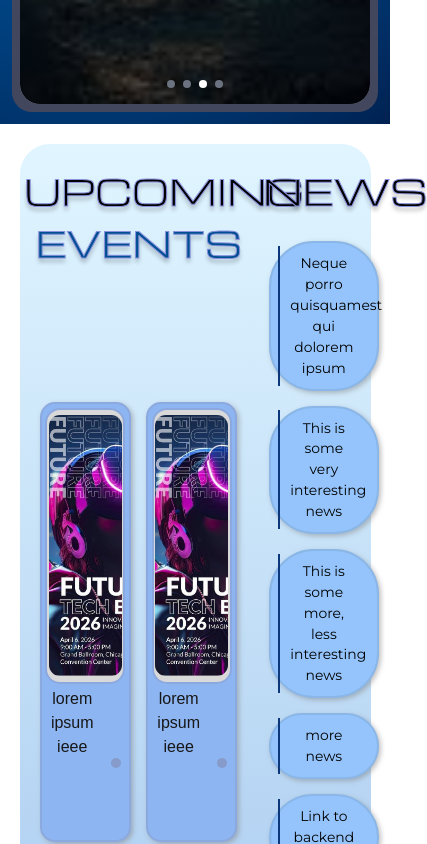
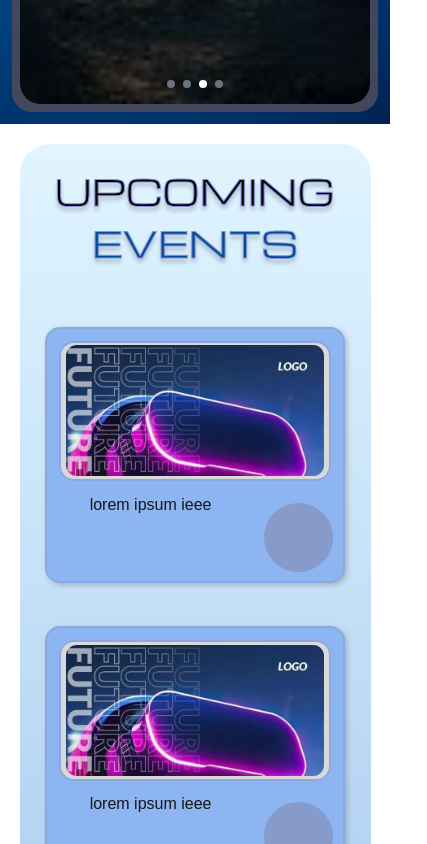
Before and after one commit to Akdest/IeeeNitj, a Next.js app: page / in a window 390 px wide. Shown: the part 760-1604 px from the top of the page, 427 px wide, since content can reach past the window. Built offline with nearby package versions, Linux system fonts and the light colour scheme.

Commit message:
Mobile layout added for news and events

```diff
--- a/components/NewsEvents.tsx
+++ b/components/NewsEvents.tsx
@@ -1,6 +1,7 @@
 "use client"
 
 import React from 'react';
+import { useState } from 'react';
 import {Michroma, Montserrat} from 'next/font/google'
 import { StaticImageData } from 'next/image';
 
@@ -21,7 +22,19 @@ interface EventCardProps {
   img: StaticImageData;
 }
 
+function checkVP() {
+  if(window.innerWidth < 800) return true;
+  return false;
+}
+
 export default function NewsEvents() {
+
+  const [mobileVP, setMobileVP] = useState(checkVP())
+
+  setInterval(()=>{
+    const cVP = checkVP()
+    if(mobileVP != cVP) setMobileVP(cVP)
+  },500)
 
   const Heading: React.FC<HeadingProps> = (props) => {
 
@@ -74,7 +87,7 @@ export default function NewsEvents() {
     }
 
     return (
-      <div style={{margin:"5px", height:"100%", width:"35%", boxSizing:"border-box"}}>
+      <div style={{margin:"5px", height:"100%", width:mobileVP?"95%":"35%", boxSizing:"border-box"}}>
         <Heading text='NEWS' />
 
         {/* Bubble Container */}
@@ -100,7 +113,7 @@ export default function NewsEvents() {
     const EventCard: React.FC<EventCardProps> = (props) => {
 
       const EventCardStyle:React.CSSProperties = {
-        backgroundColor:"#8DB5F1", borderRadius:"15px", width:"40%", height:"65%",
+        backgroundColor:"#8DB5F1", borderRadius:"15px", width:mobileVP?"95%":"40%", height:mobileVP?"40%":"65%",
         border:"2px solid #8CA9DF",
         boxShadow: '2px 2px 5px rgba(128, 128, 128, 0.5)'
       }
@@ -144,11 +157,11 @@ export default function NewsEvents() {
     }
 
     return (
-      <div style={{margin:"5px", width:"65%", boxSizing:"border-box"}}>
+      <div style={{margin:"5px auto", width:mobileVP?"90%":"65%", height:"100%", boxSizing:"border-box"}}>
         <Heading text='UPCOMING EVENTS' />
 
         {/* Event Card List Div */}
-        <div style={{height:'85%', display:"flex", alignItems:"center", justifyContent:"space-evenly"}}>
+        <div style={{height:mobileVP?"80%":'85%', display:"flex", flexDirection:mobileVP?"column":"row", alignItems:"center", justifyContent:"space-evenly"}}>
           <EventCard img={demo} text={'lorem ipsum ieee'} />
           <EventCard img={demo} text={'lorem ipsum ieee'} />
         </div>
@@ -158,13 +171,22 @@ export default function NewsEvents() {
   }
 
   return (
-    <div style={{height:"100svh", width:"100svw",padding:"5vw"}}>
-      <div style={{background:"linear-gradient(to bottom, #E0F5FF, #AFCFF1)", height:"100%", width:"100%", borderRadius:'30px', display:"flex"}}>
+    <div style={{height:(mobileVP?"200svh":"100svh"), width:"100%",padding:"5vw"}}>
+      <div style={{background:"linear-gradient(to bottom, #E0F5FF, #AFCFF1)", height:mobileVP?"95svh":"100%", width:"100%", borderRadius:'30px', display:"flex"}}>
 
         <Events/>
-        <News/>
+        {
+          !mobileVP&&
+          <News/>
+        }
 
       </div>
+      {
+        mobileVP&&
+        <div style={{background:"linear-gradient(to bottom, #E0F5FF, #AFCFF1)", height:"95svh",marginTop:"5svh", width:"100%", borderRadius:'30px', display:"flex"}}>
+          <News/>
+        </div>
+      }
     </div>
   )
 };
```
